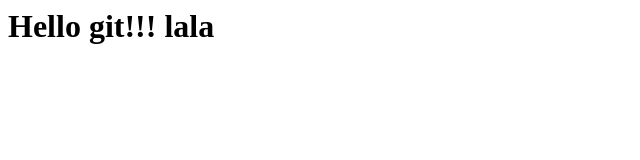
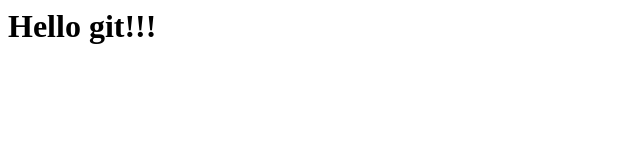
Before and after one commit to vt789/1, a plain HTML site: page index.html in a window 1280 px wide. Shown: the whole page, without its empty margins (0-640 px from the left). Drawn offline with Linux system fonts and the light colour scheme.

Commit message:
Revert "wrong commit"
This reverts commit 2db9b952b08df2056ba7fa01b5591db01498d921.

```diff
--- a/index.html
+++ b/index.html
@@ -1 +1 @@
-<h1>Hello git!!! lala</h1>
+<h1>Hello git!!!</h1>
```
